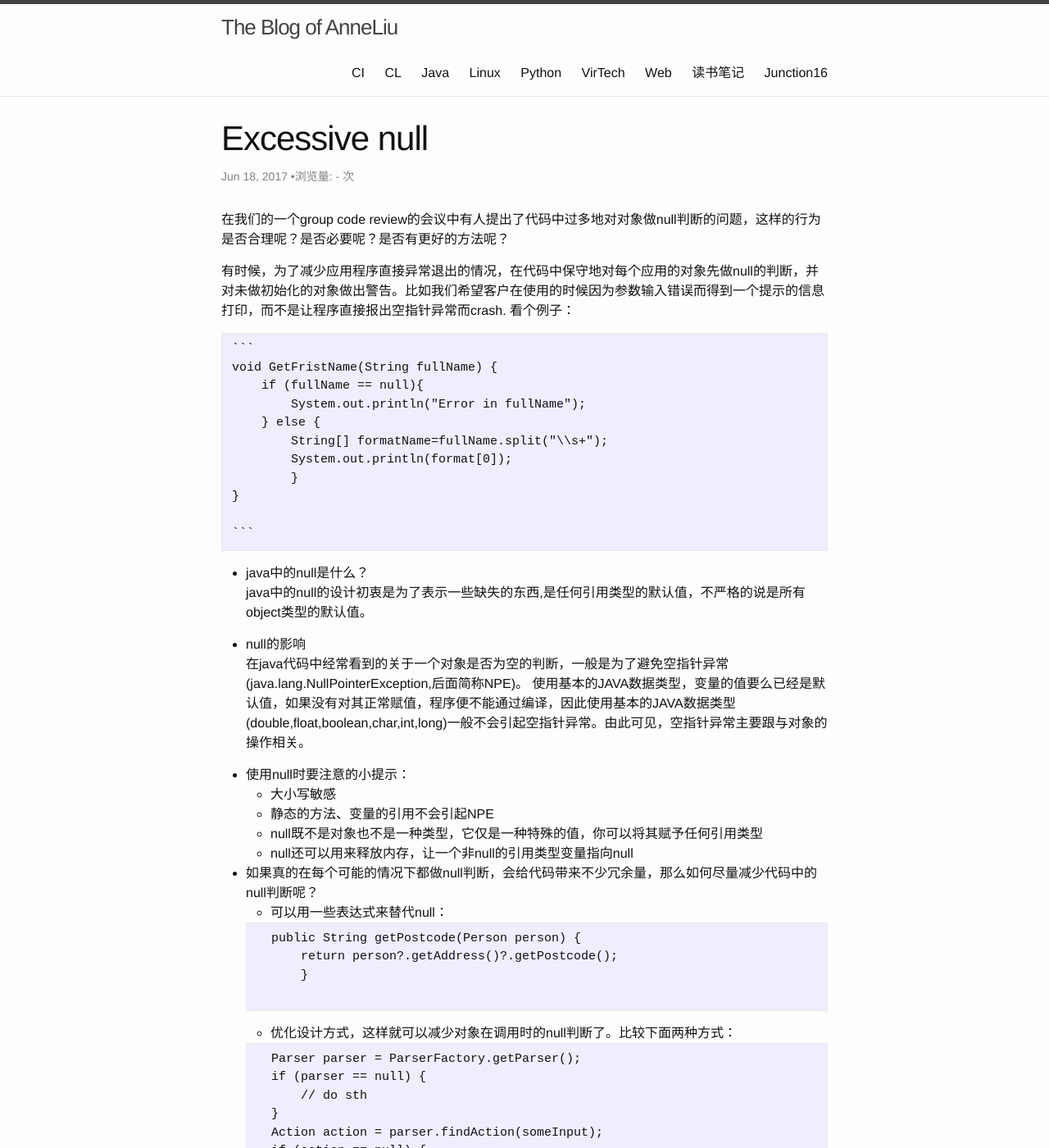
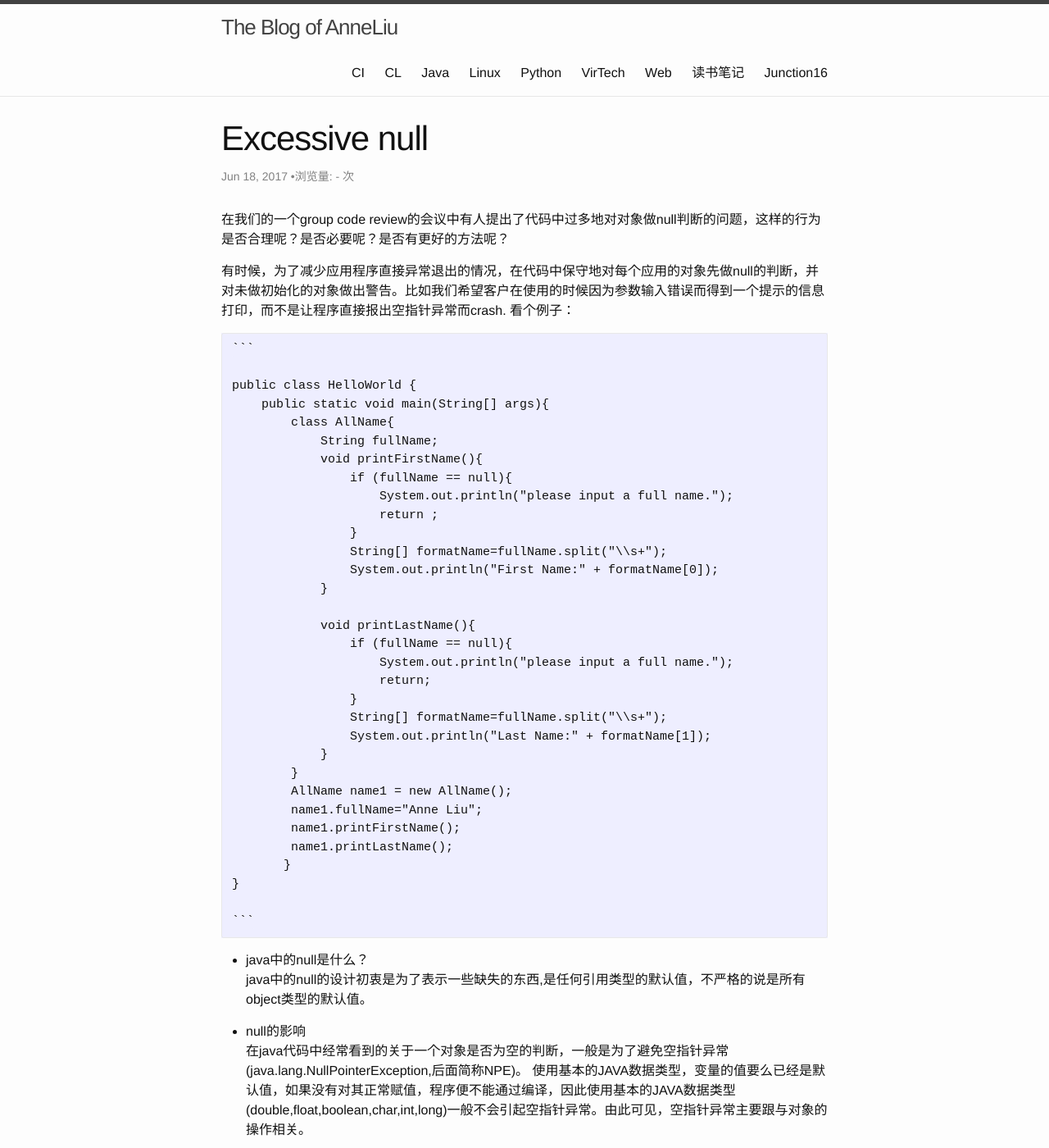
Before and after one commit to annetaliu/annetaliu.github.io, a Jekyll site: the page built from _posts/2017-06-18-java-null.markdown, in a window 1280 px wide and 1400 px high. Shown: the whole window at 82% size. Built offline with Jekyll 4.4.1, drawn with Linux system fonts in a browser that asks for light colours; comment, search, counter and statistics services are not loaded; some of the changed text lies outside the part shown.

Commit message:
update example

````diff
--- a/_posts/2017-06-18-java-null.markdown
+++ b/_posts/2017-06-18-java-null.markdown
@@ -12,13 +12,34 @@ permalink: /java/excessive_null
 看个例子：
 
     ```
-    void GetFristName(String fullName) {
-        if (fullName == null){
-            System.out.println("Error in fullName");
-        } else {
-            String[] formatName=fullName.split("\\s+");
-            System.out.println(format[0]);
+
+    public class HelloWorld {
+        public static void main(String[] args){
+            class AllName{
+                String fullName;
+                void printFirstName(){
+                    if (fullName == null){
+                        System.out.println("please input a full name.");
+                        return ;
+                    }
+                    String[] formatName=fullName.split("\\s+");
+                    System.out.println("First Name:" + formatName[0]);
+                }
+
+                void printLastName(){
+                    if (fullName == null){
+                        System.out.println("please input a full name.");
+                        return;
+                    }
+                    String[] formatName=fullName.split("\\s+");
+                    System.out.println("Last Name:" + formatName[1]);
+                }
             }
+            AllName name1 = new AllName();
+            name1.fullName="Anne Liu";
+            name1.printFirstName();
+            name1.printLastName();
+           }
     }
 
     ```
@@ -67,6 +88,7 @@ permalink: /java/excessive_null
     ParserFactory.getParser().findAction(someInput).doSomething();
     ```
 
+
 参考：
 - [ [Things about Null in Java](http://javarevisited.blogspot.com/2014/12/9-things-about-null-in-java.html) ]
 - [ [Null object pattern](https://en.wikipedia.org/wiki/Null_Object_pattern#Java ) ]
````
Also changed, not shown: other parts of _posts/2017-06-18-java-null.markdown (+1 -1 lines).
